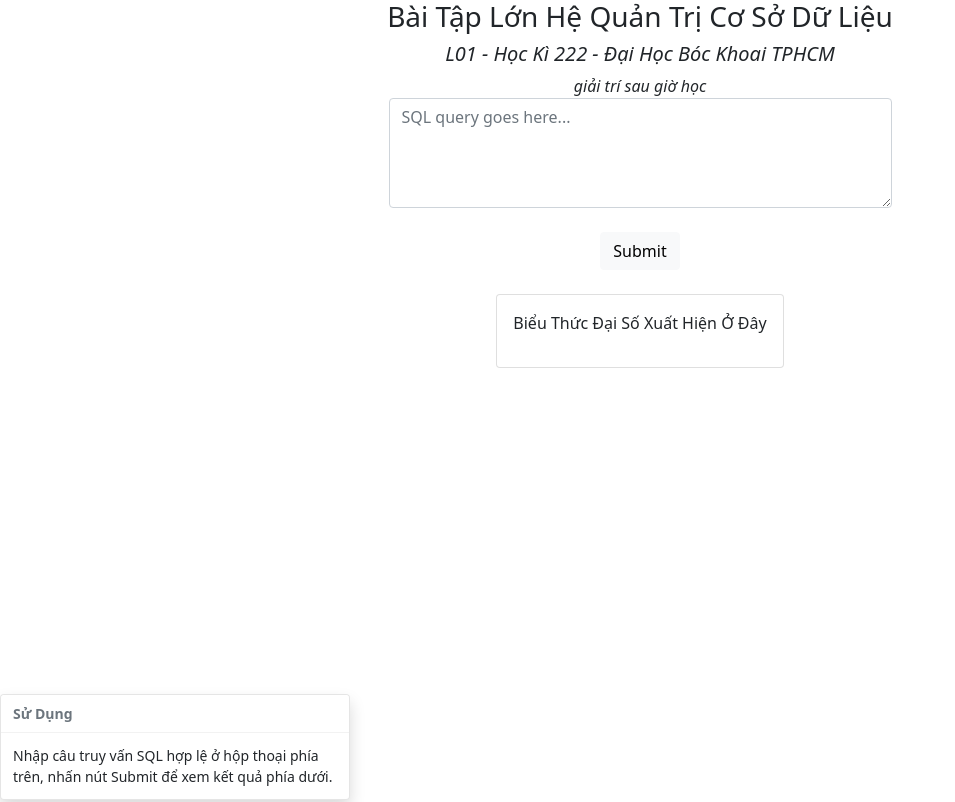
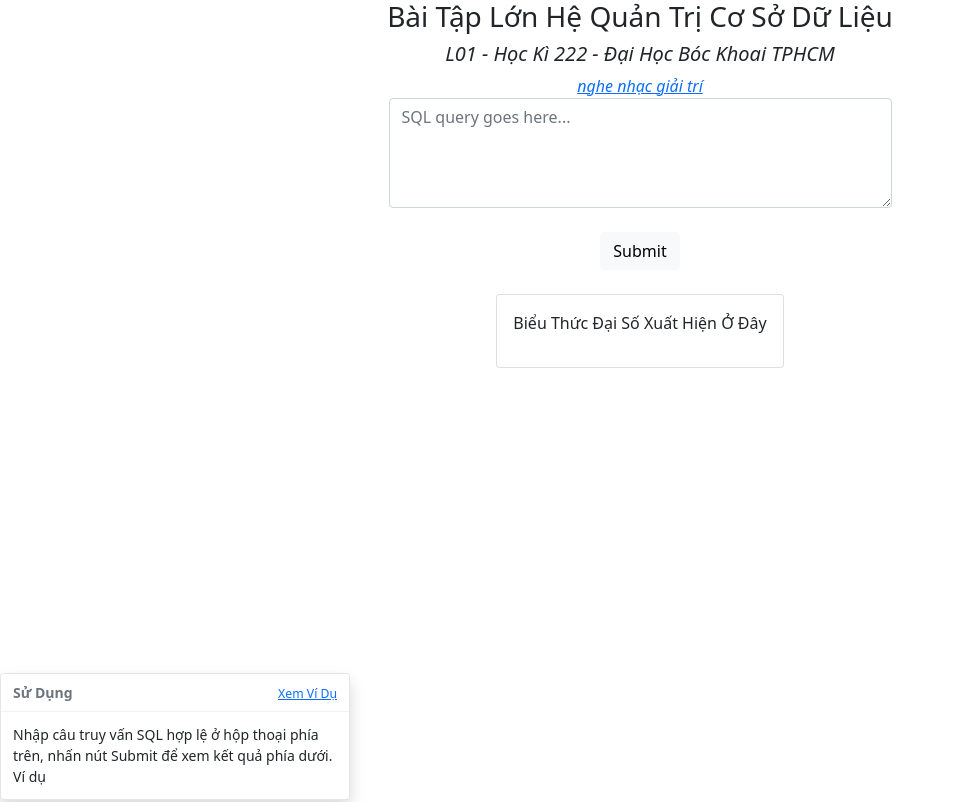
Before and after one commit to trungIsOnGithhub/SQLQueryAnalyzer, a plain HTML site: page index.html in a window 1280 px wide. Shown: the top 802 px of the page, without its empty margins (0-955 px from the left). Drawn offline with nearby package versions, Linux system fonts and the light colour scheme.

Commit message:
modified ui for ease of use

```diff
--- a/index.html
+++ b/index.html
@@ -10,7 +10,7 @@
   <h3>Bài Tập Lớn Hệ Quản Trị Cơ Sở Dữ Liệu</h3>
   <h5><i>L01 - Học Kì 222 - Đại Học Bóc Khoai TPHCM</i></h5>
   <div class="centered-content">
-    <label for="w3review"><i>giải trí sau giờ học</i></label>
+    <label for="w3review"><i><a href="https://www.youtube.com/watch?v=VFswe9bRjNw" target="_blank">nghe nhạc giải trí</a></i></label>
     <!-- <textarea id="w3review" rows="4" cols="50">SELECT MaX(dsadd), CouNT(Adhe__sA) As da
       FROM fasds NATURAL JOIN das
     WHERE dnsakdjs = dsa AnD dsda = 1   GROUP BY dsadd ,   dws
@@ -29,11 +29,10 @@
   <div class="toast show fixed-bottom" aria-live="assertive" aria-atomic="true" data-bs-autohide="false">
     <div class="toast-header">
       <strong class="me-auto">Sử Dụng</strong>
-      <!-- <small>đóng hướng dẫn</small>
-      <button type="button" class="btn-close" data-bs-dismiss="toast" aria-label="Close"></button> -->
+      <a href="#w3review" onclick="display_demo()"><small>Xem Ví Dụ</small></a>
     </div>
     <div class="toast-body">
-      Nhập câu truy vấn SQL hợp lệ ở hộp thoại phía trên, nhấn nút Submit để xem kết quả phía dưới.
+      Nhập câu truy vấn SQL hợp lệ ở hộp thoại phía trên, nhấn nút Submit để xem kết quả phía dưới. <a>Ví dụ</a>
     </div>
   </div>
 
@@ -94,5 +93,5 @@
   </div>
 </body>
 <script src="https://cdn.jsdelivr.net/npm/bootstrap@5.0.2/dist/js/bootstrap.bundle.min.js" integrity="sha384-MrcW6ZMFYlzcLA8Nl+NtUVF0sA7MsXsP1UyJoMp4YLEuNSfAP+JcXn/tWtIaxVXM" crossorigin="anonymous"></script>
-<script src="js/execute.js"></script><script src="js/index.js"></script><script src="js/tree.js"></script>
+<script src="js/execute.js"></script><script src="js/index.js"></script>
 </html>
--- a/js/index.js
+++ b/js/index.js
@@ -239,11 +239,10 @@ function eliminate_ineed_from_query(query, lowered_query) {
   return result;
 }
 
-
 submit_btn.addEventListener("click", async () => {
   let query = input.value;
 
-  console.log("dsadsda  "+query)
+  // console.log("dsadsda  "+query)
 
   // CALL TO GET RESULT
   // let is_success = await executeQuery(query);
@@ -468,10 +467,10 @@ submit_btn.addEventListener("click", async () => {
       let end_condi_pos = temp_arr[1].indexOf('</sub>'),
           start_condi_pos = temp_arr[1].indexOf('<sub>') + 5;
       let condi = temp_arr[1].substring(start_condi_pos,end_condi_pos);
-      console.log(condi)
+      // console.log(condi)
 
       let join_oper = temp_arr[1].substring(0,start_condi_pos-5);
-      console.log(join_oper)
+      // console.log(join_oper)
 
       query_tree_display.innerHTML += '<g id="edge3"><path fill="none" stroke="#000000" d="M85,'+(-120+table_node_vert_offset).toString()+' 40,'+(-70+table_node_vert_offset).toString()+'"></path></g>';
       query_tree_display.innerHTML += get_svg_node_str(temp_arr[0],'','<g id="node3" class="node"><text text-anchor="middle" x="32" y="'+(-55+table_node_vert_offset).toString()+'" font-family="Times,serif" font-size="14.00" fill="#000000">', '</text></g>');
@@ -615,6 +614,4 @@ function reset_global() {
   tree.innerHTML = "";
   input.value = "";
 }
-
-// console.log(all_columns_name);
-// });
+function display_demo(){console.log("đấ");input.value="SELECT full_name, admin_name\nFROM provinces INNER JOIN administrative_units\nON id = administrative_unit_id\nLIMIT 8;";}
--- a/js/tree.js
+++ /dev/null
@@ -1,5 +0,0 @@
-// export default function get_edge(edge_num) {
-//     if(typeof(edge_num)edge_num < 0 || edge_num > 3)
-//         return '';
-//     return edges[edge_num];
-// }
```
